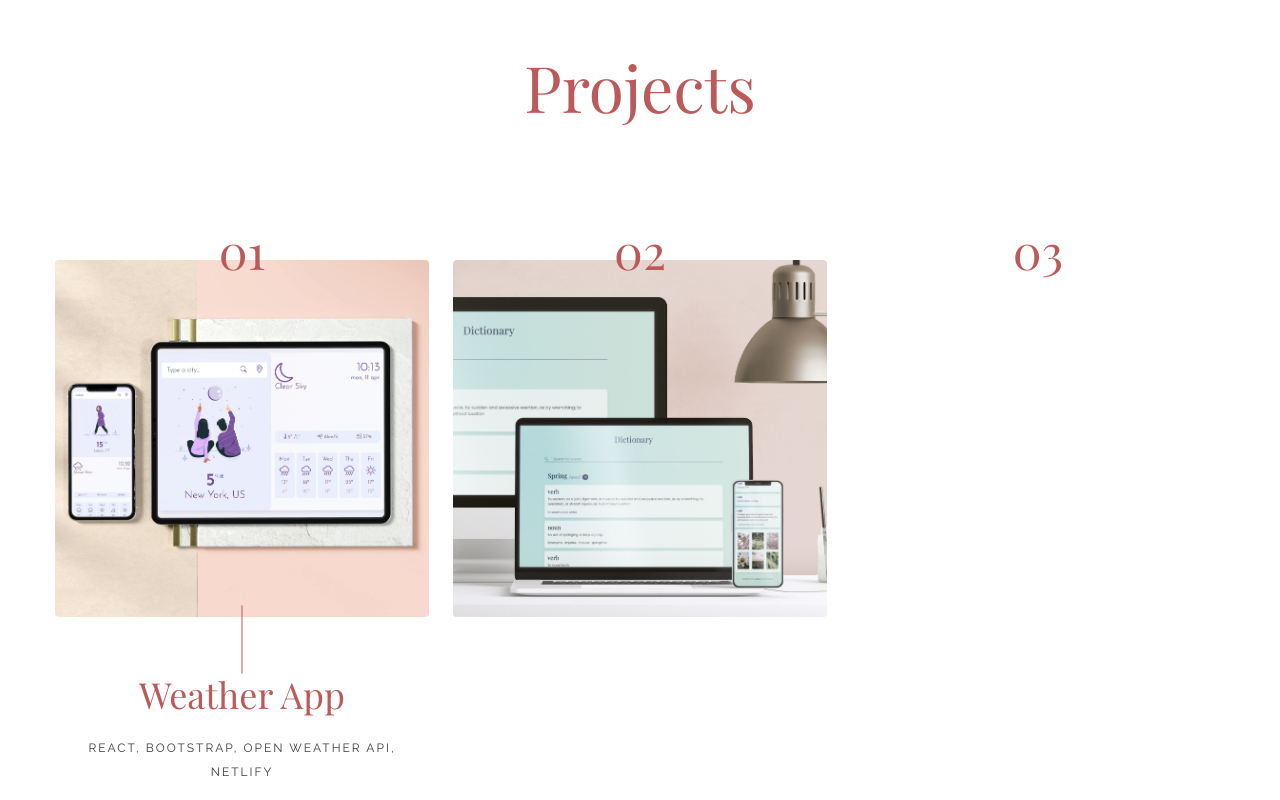
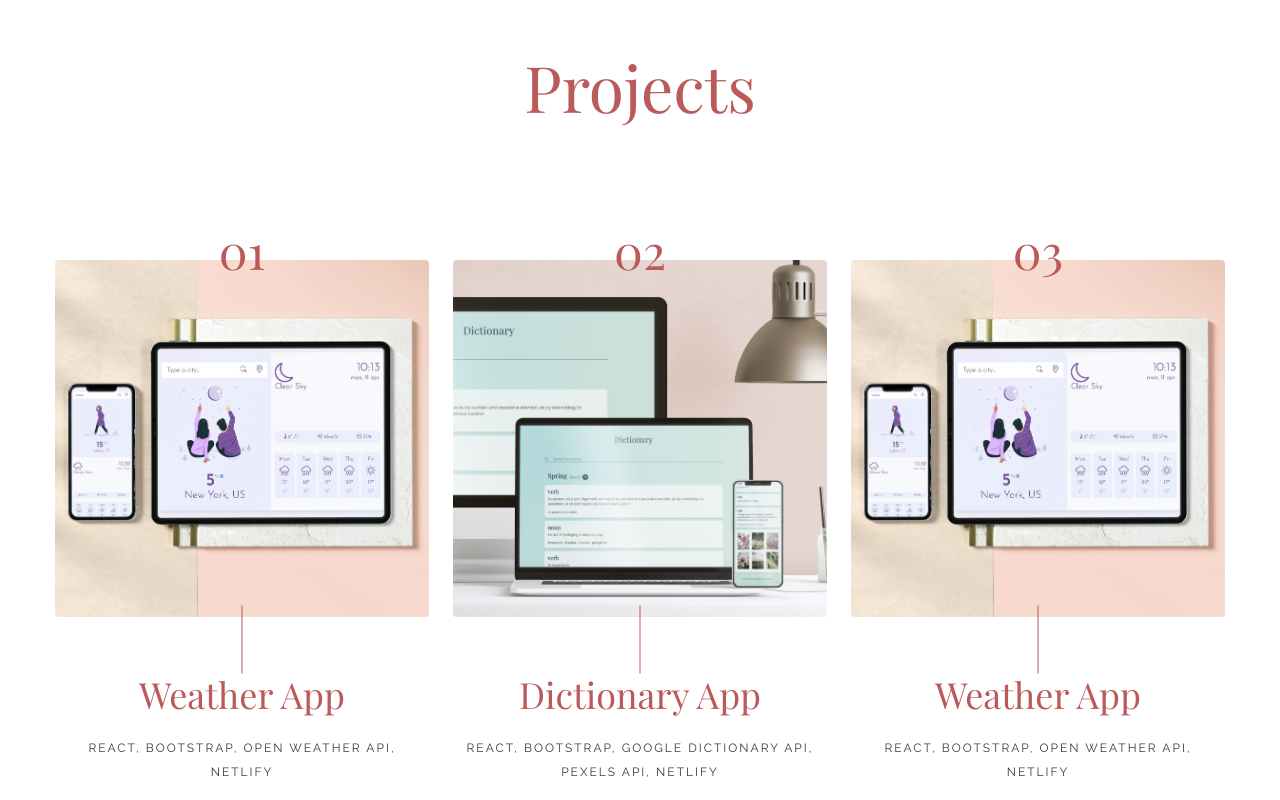
Before and after one commit to lauragomez04/react-portfolio, a React (Create React App) app: page / in a window 1280 px wide. Shown: the part 1813-2613 px from the top of the page. Built offline with nearby package versions, Linux system fonts and the light colour scheme; a web font is replaced by a local one.

Commit message:
Displayed projects data from array of objects
Created a file with an array of objects with individual project data. Looped through this data to display projects.

```diff
--- a/src/AboutMe.js
+++ b/src/AboutMe.js
@@ -3,7 +3,7 @@ import "./AboutMe.css";
 
 export default function AboutMe() {
   return (
-    <section className="about-me">
+    <section className="about-me" id="about">
       <div className="row">
         <div className="col d-none d-md-block">
           <div className="d-flex align-items-center image-email">
--- a/src/Navbar.js
+++ b/src/Navbar.js
@@ -34,13 +34,13 @@ export default function Navbar() {
                 <a
                   className="nav-link active about"
                   aria-current="page"
-                  href="/"
+                  href="#about"
                 >
                   ABOUT
                 </a>
               </li>
               <li className="nav-item">
-                <a className="nav-link projects" href="/">
+                <a className="nav-link projects" href="#projects">
                   PROJECTS
                 </a>
               </li>
--- a/src/Projects.js
+++ b/src/Projects.js
@@ -1,34 +1,24 @@
 import React from "react";
 import "./Projects.css";
+import { projectsData } from "./ProjectsData";
 
 export default function Projects() {
   return (
     <section className="Projects" id="projects">
       <h2 className="text-center title projects-heading">Projects</h2>
       <div className="row">
+        {projectsData.map((project) => (
           <div className="col project-1">
-          <h3 className="text-center number">01</h3>
+            <h3 className="text-center number">{project.number}</h3>
             <img
               className="img-fluid"
-            src="./images/weather-app-project.jpg"
+              src={project.image}
               alt="weather app project"
             />
-          <h3 className="text-center project-title">Weather App</h3>
-          <p className="text-center">
-            REACT, BOOTSTRAP, OPEN WEATHER API, NETLIFY
-          </p>
+            <h3 className="text-center project-title">{project.title}</h3>
+            <p className="text-center">{project.tech}</p>
           </div>
-        <div className="col project-2">
-          <h3 className="text-center number">02</h3>
-          <img
-            className="img-fluid"
-            src="./images/dictionary-project.jpg"
-            alt="dictionary app"
-          />
-        </div>
-        <div className="col project-3">
-          <h3 className="text-center number">03</h3>
-        </div>
+        ))}
       </div>
     </section>
   );
--- /dev/null
+++ b/src/ProjectsData.js
@@ -0,0 +1,27 @@
+export const projectsData = [
+  {
+    number: "01",
+    image: "./images/weather-app-project.jpg",
+    title: "Weather App",
+    tech: "REACT, BOOTSTRAP, OPEN WEATHER API, NETLIFY",
+    link: "https://weatherappinreact.netlify.app/",
+    github: "https://github.com/lauragomez04/weather-react",
+  },
+
+  {
+    number: "02",
+    image: "./images/dictionary-project.jpg",
+    title: "Dictionary App",
+    tech: "REACT, BOOTSTRAP, GOOGLE DICTIONARY API, PEXELS API, NETLIFY",
+    link: "https://dictionary-project-react.netlify.app/",
+    github: "https://github.com/lauragomez04/react-dictionary",
+  },
+  {
+    number: "03",
+    image: "./images/weather-app-project.jpg",
+    title: "Weather App",
+    tech: "REACT, BOOTSTRAP, OPEN WEATHER API, NETLIFY",
+    link: "https://weatherappinreact.netlify.app/",
+    github: "https://github.com/lauragomez04/weather-react",
+  },
+];
```
Lines whose indentation alone changed are shown as unchanged.
